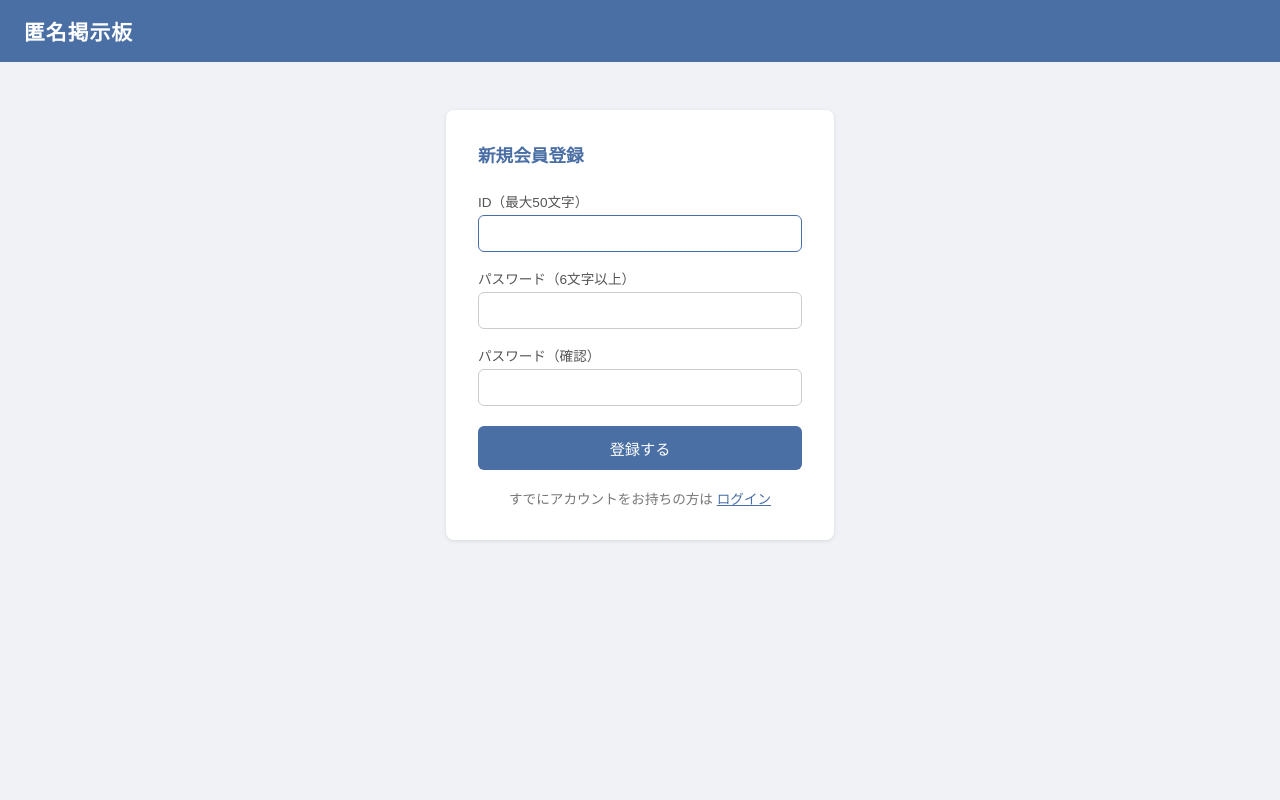
After one commit to sonohen/claude-code-trial, a Flask app: page /register in a window 1280 px wide. The commit adds this page. Run offline with Flask 3, Linux system fonts and the light colour scheme.

Commit message:
Add user registration and login (closes #4)
IDとパスワードによる新規会員登録・ログイン・ログアウト機能を追加。
パスワードはwerkzeugでハッシュ化して保存。ログイン中は投稿フォームの
名前欄にIDを自動入力し、ヘッダーにログイン状態を表示する。

https://claude.ai/code/session_01PDfmeaaSBNGHBfNPpHHiiW

```diff
--- a/app.py
+++ b/app.py
@@ -1,8 +1,10 @@
 import sqlite3
 from datetime import datetime
-from flask import Flask, g, redirect, render_template, request, url_for
+from flask import Flask, g, redirect, render_template, request, session, url_for
+from werkzeug.security import check_password_hash, generate_password_hash
 
 app = Flask(__name__)
+app.secret_key = "change-me-in-production"
 DATABASE = "board.db"
 
 
@@ -31,9 +33,18 @@ def init_db():
             created_at TEXT NOT NULL
         )"""
     )
+    db.execute(
+        """CREATE TABLE IF NOT EXISTS users (
+            user_id TEXT PRIMARY KEY,
+            password_hash TEXT NOT NULL,
+            created_at TEXT NOT NULL
+        )"""
+    )
     db.commit()
     db.close()
 
+
+# ── 掲示板 ──────────────────────────────────────────────
 
 @app.route("/")
 def index():
@@ -42,6 +53,24 @@ def index():
         "SELECT id, name, message, created_at FROM messages ORDER BY id DESC LIMIT 100"
     ).fetchall()
     return render_template("index.html", messages=messages)
+
+
+@app.route("/post", methods=["POST"])
+def post():
+    name = request.form.get("name", "").strip()
+    message = request.form.get("message", "").strip()
+    if not name or not message:
+        return redirect(url_for("index"))
+    if len(name) > 50 or len(message) > 1000:
+        return redirect(url_for("index"))
+    db = get_db()
+    now = datetime.now().strftime("%Y-%m-%d %H:%M:%S")
+    db.execute(
+        "INSERT INTO messages (name, message, created_at) VALUES (?, ?, ?)",
+        (name, message, now),
+    )
+    db.commit()
+    return redirect(url_for("index"))
 
 
 @app.route("/edit/<int:message_id>", methods=["GET", "POST"])
@@ -71,21 +100,66 @@ def delete(message_id):
     return redirect(url_for("index"))
 
 
-@app.route("/post", methods=["POST"])
-def post():
-    name = request.form.get("name", "").strip()
-    message = request.form.get("message", "").strip()
-    if not name or not message:
-        return redirect(url_for("index"))
-    if len(name) > 50 or len(message) > 1000:
-        return redirect(url_for("index"))
-    db = get_db()
-    now = datetime.now().strftime("%Y-%m-%d %H:%M:%S")
-    db.execute(
-        "INSERT INTO messages (name, message, created_at) VALUES (?, ?, ?)",
-        (name, message, now),
-    )
-    db.commit()
+# ── 認証 ────────────────────────────────────────────────
+
+@app.route("/register", methods=["GET", "POST"])
+def register():
+    error = None
+    if request.method == "POST":
+        user_id = request.form.get("user_id", "").strip()
+        password = request.form.get("password", "")
+        confirm = request.form.get("confirm", "")
+
+        if not user_id or not password:
+            error = "IDとパスワードを入力してください。"
+        elif len(user_id) > 50:
+            error = "IDは50文字以内で入力してください。"
+        elif len(password) < 6:
+            error = "パスワードは6文字以上で入力してください。"
+        elif password != confirm:
+            error = "パスワードが一致しません。"
+        else:
+            db = get_db()
+            exists = db.execute(
+                "SELECT 1 FROM users WHERE user_id = ?", (user_id,)
+            ).fetchone()
+            if exists:
+                error = "そのIDはすでに使われています。"
+            else:
+                now = datetime.now().strftime("%Y-%m-%d %H:%M:%S")
+                db.execute(
+                    "INSERT INTO users (user_id, password_hash, created_at) VALUES (?, ?, ?)",
+                    (user_id, generate_password_hash(password), now),
+                )
+                db.commit()
+                session["user_id"] = user_id
+                return redirect(url_for("index"))
+
+    return render_template("register.html", error=error)
+
+
+@app.route("/login", methods=["GET", "POST"])
+def login():
+    error = None
+    if request.method == "POST":
+        user_id = request.form.get("user_id", "").strip()
+        password = request.form.get("password", "")
+        db = get_db()
+        user = db.execute(
+            "SELECT * FROM users WHERE user_id = ?", (user_id,)
+        ).fetchone()
+        if user is None or not check_password_hash(user["password_hash"], password):
+            error = "IDまたはパスワードが正しくありません。"
+        else:
+            session["user_id"] = user_id
+            return redirect(url_for("index"))
+
+    return render_template("login.html", error=error)
+
+
+@app.route("/logout")
+def logout():
+    session.pop("user_id", None)
     return redirect(url_for("index"))
 
 
--- /dev/null
+++ b/templates/register.html
@@ -0,0 +1,119 @@
+<!DOCTYPE html>
+<html lang="ja">
+<head>
+  <meta charset="UTF-8">
+  <meta name="viewport" content="width=device-width, initial-scale=1.0">
+  <title>新規会員登録 - 匿名掲示板</title>
+  <style>
+    *, *::before, *::after { box-sizing: border-box; margin: 0; padding: 0; }
+    body {
+      font-family: "Hiragino Kaku Gothic ProN", "Meiryo", sans-serif;
+      background: #f0f2f5;
+      color: #333;
+      min-height: 100vh;
+    }
+    header {
+      background: #4a6fa5;
+      color: #fff;
+      padding: 16px 24px;
+      font-size: 1.3rem;
+      font-weight: bold;
+      letter-spacing: 0.05em;
+    }
+    header a { color: #fff; text-decoration: none; }
+    main {
+      max-width: 420px;
+      margin: 48px auto;
+      padding: 0 16px;
+    }
+    .card {
+      background: #fff;
+      border-radius: 8px;
+      padding: 32px;
+      box-shadow: 0 1px 4px rgba(0,0,0,0.1);
+    }
+    h2 {
+      font-size: 1.1rem;
+      color: #4a6fa5;
+      margin-bottom: 24px;
+    }
+    .form-group {
+      margin-bottom: 16px;
+    }
+    .form-group label {
+      display: block;
+      font-size: 0.85rem;
+      margin-bottom: 4px;
+      color: #555;
+    }
+    .form-group input {
+      width: 100%;
+      padding: 9px 12px;
+      border: 1px solid #ccc;
+      border-radius: 6px;
+      font-size: 0.95rem;
+      font-family: inherit;
+      transition: border-color 0.2s;
+    }
+    .form-group input:focus {
+      outline: none;
+      border-color: #4a6fa5;
+    }
+    .error {
+      background: #fdecea;
+      color: #c0392b;
+      border-radius: 6px;
+      padding: 10px 14px;
+      font-size: 0.88rem;
+      margin-bottom: 16px;
+    }
+    .btn-primary {
+      width: 100%;
+      background: #4a6fa5;
+      color: #fff;
+      border: none;
+      padding: 11px;
+      border-radius: 6px;
+      font-size: 0.95rem;
+      cursor: pointer;
+      transition: background 0.2s;
+      margin-top: 4px;
+    }
+    .btn-primary:hover { background: #3a5f95; }
+    .footer-link {
+      text-align: center;
+      margin-top: 18px;
+      font-size: 0.85rem;
+      color: #777;
+    }
+    .footer-link a { color: #4a6fa5; }
+  </style>
+</head>
+<body>
+<header><a href="/">匿名掲示板</a></header>
+<main>
+  <div class="card">
+    <h2>新規会員登録</h2>
+    {% if error %}
+    <div class="error">{{ error }}</div>
+    {% endif %}
+    <form method="post">
+      <div class="form-group">
+        <label for="user_id">ID（最大50文字）</label>
+        <input type="text" id="user_id" name="user_id" maxlength="50" required autofocus>
+      </div>
+      <div class="form-group">
+        <label for="password">パスワード（6文字以上）</label>
+        <input type="password" id="password" name="password" required>
+      </div>
+      <div class="form-group">
+        <label for="confirm">パスワード（確認）</label>
+        <input type="password" id="confirm" name="confirm" required>
+      </div>
+      <button type="submit" class="btn-primary">登録する</button>
+    </form>
+    <p class="footer-link">すでにアカウントをお持ちの方は <a href="/login">ログイン</a></p>
+  </div>
+</main>
+</body>
+</html>
```
Also changed, not shown: templates/index.html (+34 -2 lines), templates/login.html (added, +115 -0 lines).
